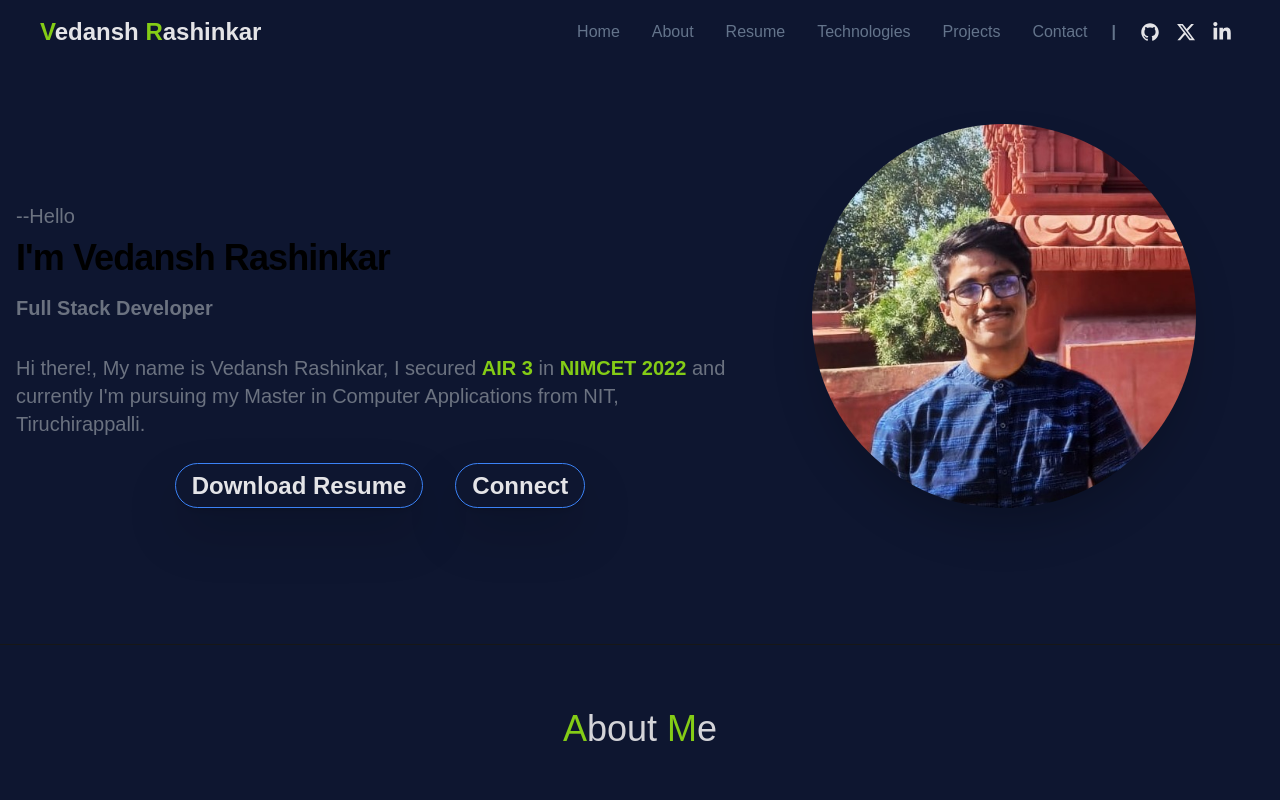
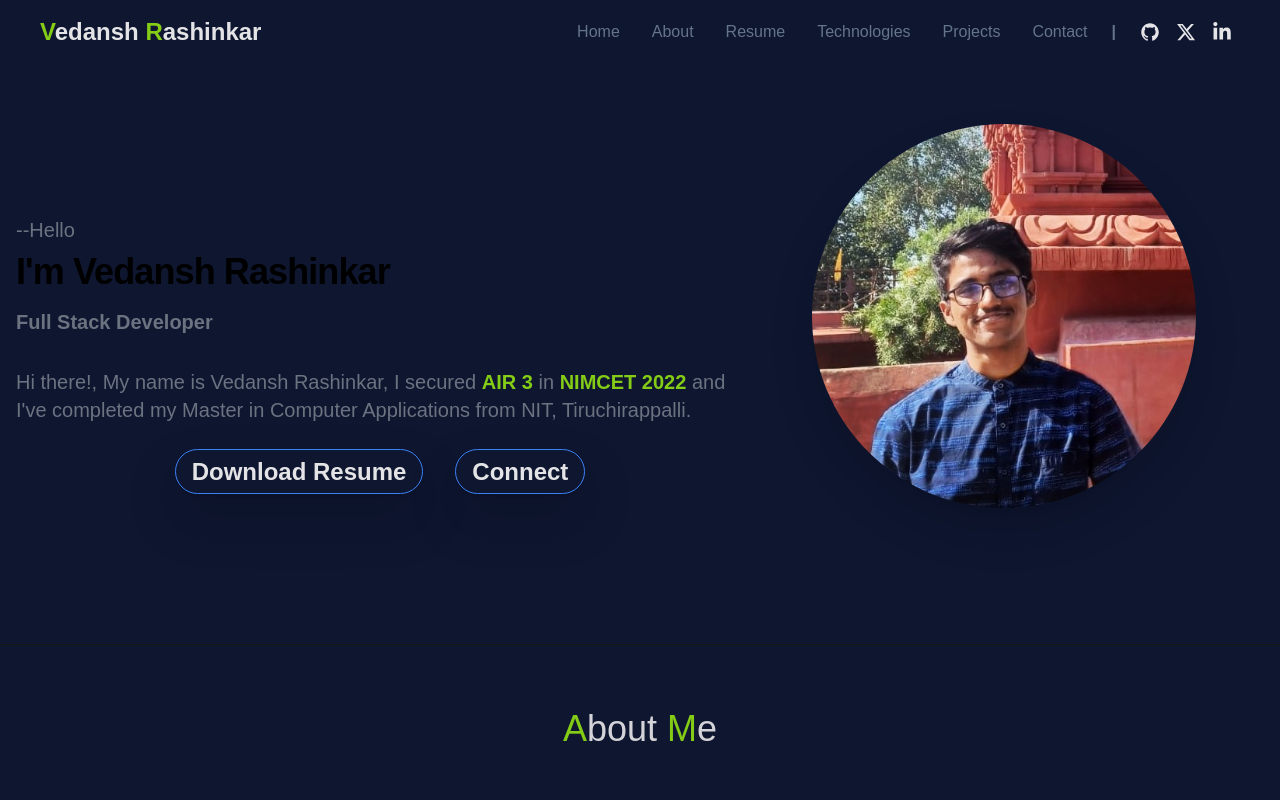
Before and after one commit to Vedansh404/Portfolio_Vedansh, a React (Vite) app: page / in a window 1280 px wide. Shown: the top 800 px of the page. Built offline with nearby package versions, Linux system fonts and the light colour scheme; a web font is replaced by a local one; what tailwindcss-animation-delay would draw is missing.

Commit message:
Update Landing.jsx

```diff
--- a/src/Components/Landing.jsx
+++ b/src/Components/Landing.jsx
@@ -39,7 +39,7 @@ function Landing() {
             {`Hi there!, My name is Vedansh Rashinkar, I secured`}{" "}
             <span className="text-lime-500 font-bold">AIR 3</span> {`in`}{" "}
             <span className="text-lime-500 font-bold">NIMCET 2022</span>{" "}
-            {`and currently I'm pursuing my Master in Computer Applications
+            {`and I've completed my Master in Computer Applications
             from NIT, Tiruchirappalli.`}
           </motion.p>
           <div className="text-center  md:w-full pb-5">
```
